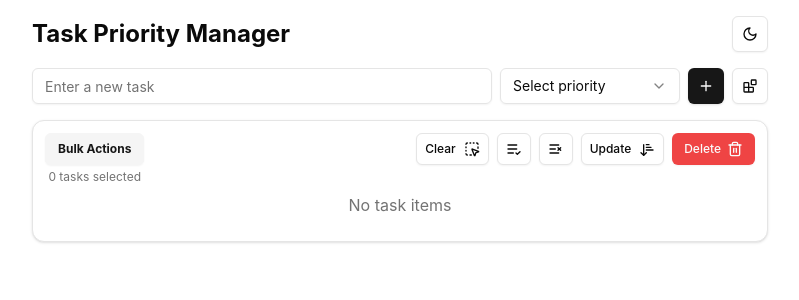
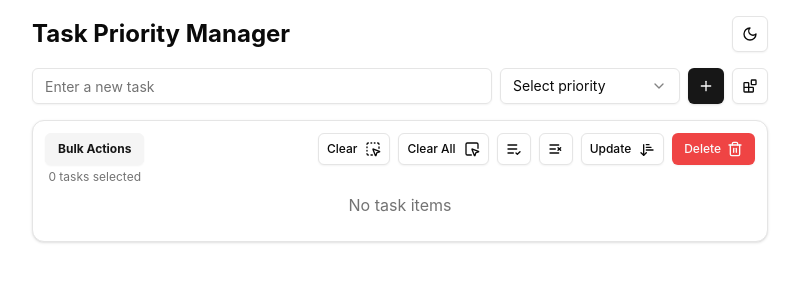
Before and after one commit to isai7710/wishlist-app, a React (Vite) app: page / in a window 1280 px wide. Both pictures are taken after a click on the button "Bulk Actions". Shown: the top 300 px of the page, without its empty margins (240-1039 px from the left). Built offline with nearby package versions, Linux system fonts and the light colour scheme.

Commit message:
new toggle select all button

```diff
--- a/src/components/bulk-actions.tsx
+++ b/src/components/bulk-actions.tsx
@@ -18,17 +18,19 @@ import {
   ListCheck,
   ListX,
   SquareDashedMousePointer,
+  SquareMousePointer,
   Trash2,
 } from "lucide-react";
 import { Button } from "@/components/ui/button";
 import { AnimatePresence, motion } from "motion/react";
-import { TaskAction, TasksState } from "@/lib/tasks/types";
+import { TaskAction, TaskItem, TasksState } from "@/lib/tasks/types";
 import { toast } from "@/hooks/use-toast";
 import { useState } from "react";
 import { DialogClose } from "@radix-ui/react-dialog";
 
 interface BulkActionProps {
   selectedTasks: TasksState["selectedTasks"];
+  tasks: TaskItem[];
   dispatch: React.Dispatch<TaskAction>;
   bulkSelectionMode: boolean;
   setBulkSelectionMode: React.Dispatch<React.SetStateAction<boolean>>;
@@ -36,6 +38,7 @@ interface BulkActionProps {
 
 export default function BulkActions({
   selectedTasks,
+  tasks,
   dispatch,
   bulkSelectionMode,
   setBulkSelectionMode,
@@ -87,7 +90,7 @@ export default function BulkActions({
                 if (selectedTasks.length === 0) {
                   toast({
                     variant: "destructive",
-                    title: "Select tasks please",
+                    title: "No tasks selected!",
                   });
                   return;
                 }
@@ -102,6 +105,26 @@ export default function BulkActions({
             >
               <span className="hidden sm:block">Clear</span>
               <SquareDashedMousePointer />
+            </Button>
+            <Button
+              onClick={() => {
+                dispatch({ type: "TOGGLE_SELECT_ALL" });
+              }}
+              variant="outline"
+              size="sm"
+              className="p-2"
+            >
+              {selectedTasks.length === tasks.length ? (
+                <>
+                  <span className="hidden sm:block">Clear All</span>
+                  <SquareMousePointer />
+                </>
+              ) : (
+                <>
+                  <span className="hidden sm:block">Select All</span>
+                  <SquareMousePointer />
+                </>
+              )}
             </Button>
             <Button
               onClick={() => {
```
